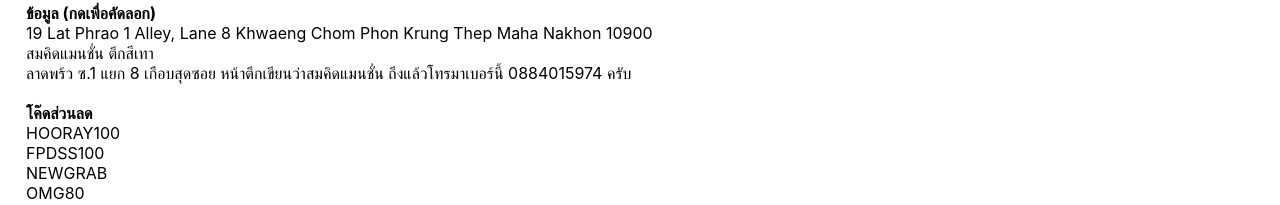
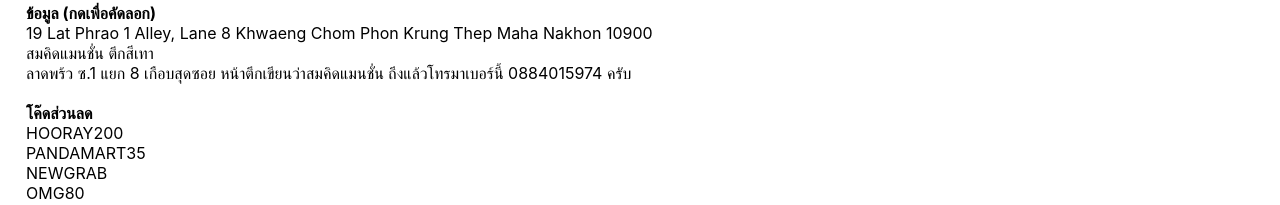
Before and after one commit to book1317/react-sms-pincode-auto-refresh, a React (Create React App) app: page / in a window 1280 px wide. Shown: the part 240-445 px from the top of the page. Built offline with nearby package versions, Linux system fonts and the light colour scheme; no server answers.

Commit message:
update code

```diff
--- a/src/App.js
+++ b/src/App.js
@@ -8,7 +8,6 @@ import TypeButton from './TypeButton';
 class App extends React.Component {
     getNumberInterval;
     sound = new Audio('https://smspincode.com/user/plucky.mp3');
-    inputEmail = '';
     urlParams = new URLSearchParams(window.location.search);
     copyTimeout;
 
@@ -261,8 +260,8 @@ class App extends React.Component {
 
                 <div className="howto">
                     <div className="howtoTitle">โค๊ดส่วนลด</div>
-                    <CopyButton onCopied={this.onCopy}>HOORAY100</CopyButton>
-                    <CopyButton onCopied={this.onCopy}>FPDSS100</CopyButton>
+                    <CopyButton onCopied={this.onCopy}>HOORAY200</CopyButton>
+                    <CopyButton onCopied={this.onCopy}>PANDAMART35</CopyButton>
                     <CopyButton onCopied={this.onCopy}>NEWGRAB</CopyButton>
                     <CopyButton onCopied={this.onCopy}>OMG80</CopyButton>
                     <CopyButton onCopied={this.onCopy}>HALF100</CopyButton>
```
